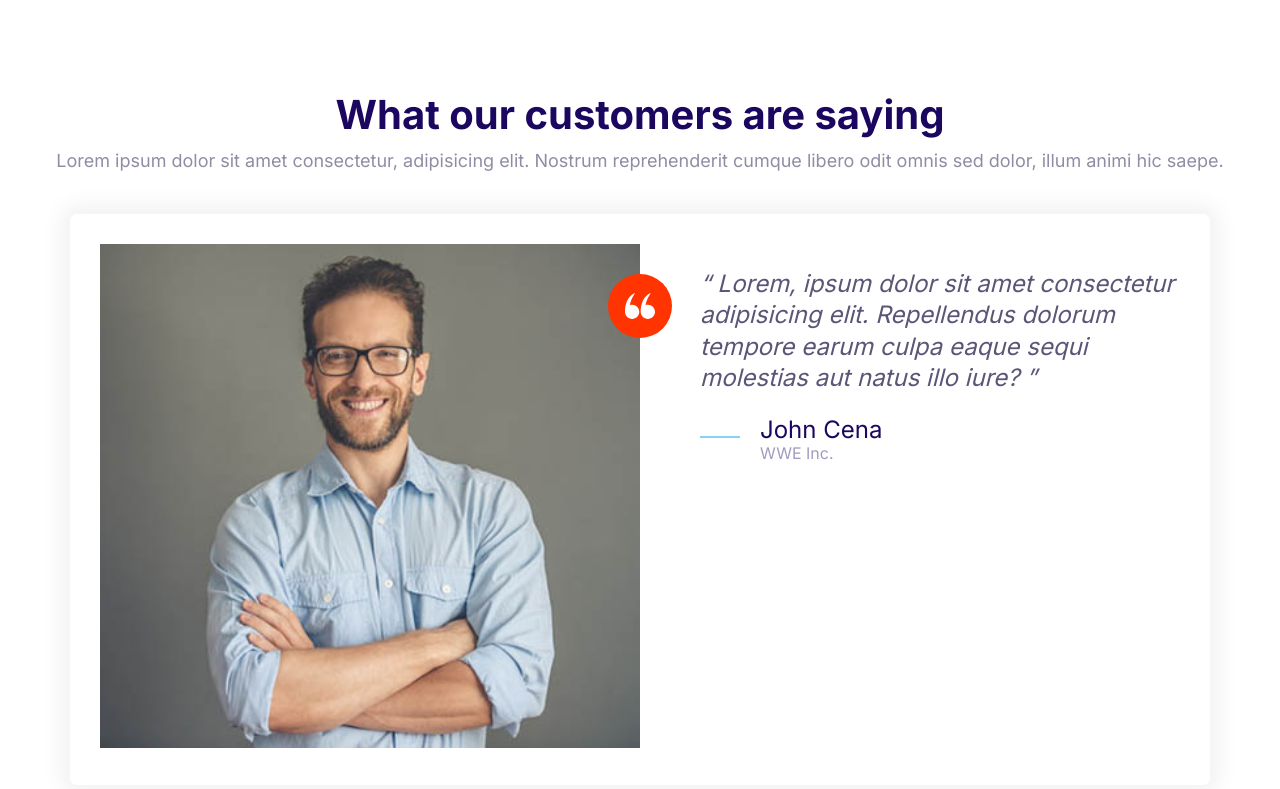
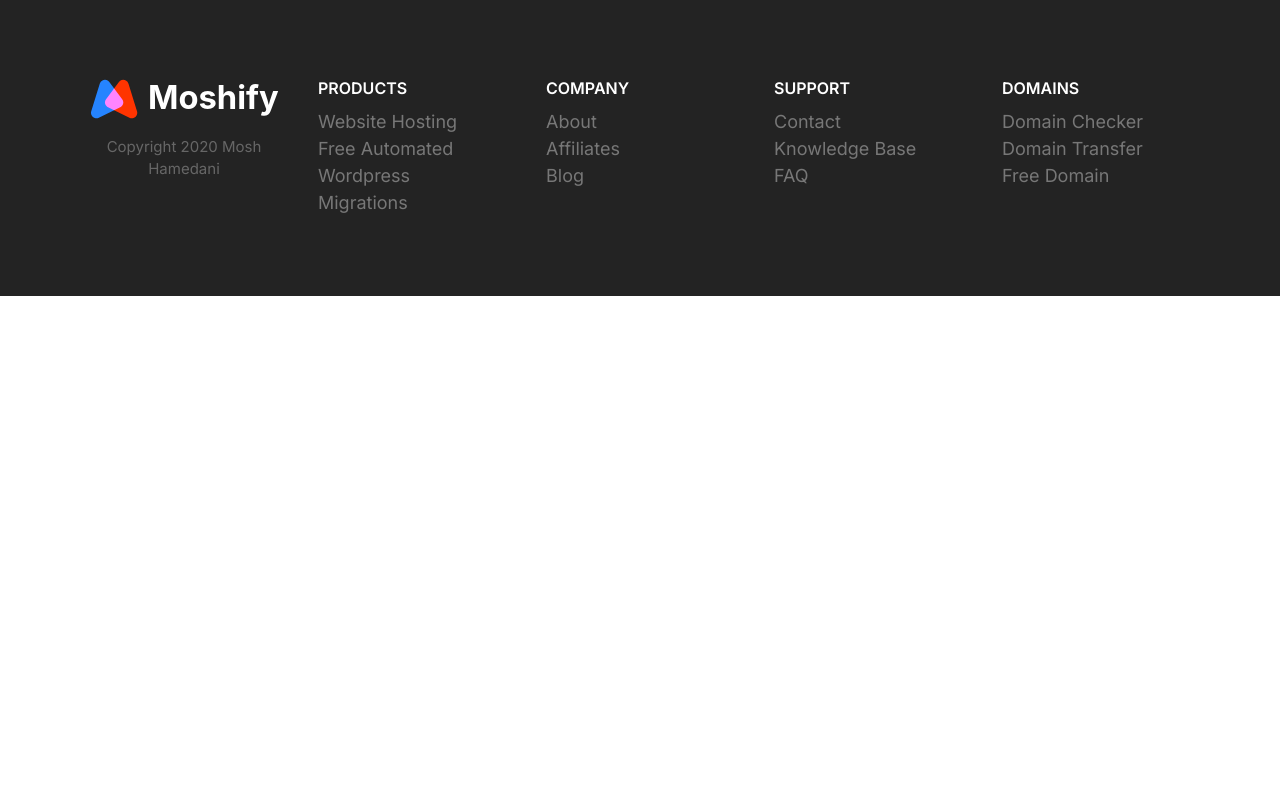
Before and after one commit to RakibulShezan/Demo-Hosting-Website-using-Raw-HTML-and-CSS, a plain HTML site: page index.html in a window 1280 px wide. Drawn offline with Linux system fonts and the light colour scheme.

Commit message:
Build Block-Footer

```diff
--- a/css/styles.css
+++ b/css/styles.css
@@ -562,6 +562,7 @@ a {
 }
 
 .collapsible__heading {
+  color: #fff;
   margin-top: 0;
   font-size: 3rem;
 }
@@ -807,3 +808,77 @@ a {
     max-width: 700px;
   }
 }
+
+/* Container */
+
+.footer {
+  background: #232323;
+}
+
+.footer a {
+  color: #777;
+}
+
+.footer a:hover {
+  color: #fff;
+  transition: color 0.3s;
+}
+.footer__section {
+  padding: 2rem;
+  border-bottom: 1px solid #393939;
+}
+
+.footer__section .list {
+  margin: 0;
+}
+.footer__heading {
+  text-transform: uppercase;
+  font-weight: 600;
+}
+.footer__brand {
+  margin-top: 5rem;
+  text-align: center;
+}
+
+.footer__brand img {
+  width: 100%;
+  max-width: 230px;
+}
+
+.footer__copyright {
+  font-size: 2.1rem;
+  color: #fff;
+  opacity: 0.3;
+}
+
+@media screen and (min-width: 768px) {
+  .footer__sections {
+    grid-template-columns: repeat(auto-fit, minmax(10rem, 1fr));
+  }
+
+  .footer .collapsible__chevron {
+    display: none;
+  }
+
+  .footer .collapsible__content {
+    opacity: 1;
+    max-height: 100%;
+  }
+
+  .footer__brand {
+    order: -1;
+    margin-top: 1rem;
+  }
+
+  .footer__copyright {
+    font-size: 1.5rem;
+  }
+
+  .footer__section {
+    border-bottom: 0;
+  }
+
+  .footer__heading {
+    font-size: 1.6rem;
+  }
+}
--- a/index.html
+++ b/index.html
@@ -15,49 +15,74 @@
     <link rel="stylesheet" href="css/styles.css" />
   </head>
   <body>
-    <section class="block">
-      <header class="block__header">
-        <h2>What our customers are saying</h2>
-        <p>
-          Lorem ipsum dolor sit amet consectetur, adipisicing elit. Nostrum
-          reprehenderit cumque libero odit omnis sed dolor, illum animi hic
-          saepe.
-        </p>
+    <footer class="block block--dark footer">
+      <div class="container grid footer__sections">
+        <section class="collapsible collapsible--expanded footer__section">
+          <header class="collapsible__header">
+            <h2 class="collapsible__heading footer__heading">Products</h2>
+            <svg class="icon icon--white collapsible__chevron">
+              <use xlink:href="images/sprite.svg#chevron"></use>
+            </svg>
           </header>
-      <div class="container">
-        <div class="card testimonial">
-          <div class="grid grid--1x2">
-            <div class="testimonial__image">
-              <img src="/images/testimonial.jpg" alt="A happy customer" />
-              <span class="icon-container icon-container--accent">
-                <svg class="icon icon--white icon--small">
-                  <use xlink:href="/images/sprite.svg#quotes"></use>
+          <div class="collapsible__content">
+            <ul class="list">
+              <li><a href="#">Website Hosting</a></li>
+              <li><a href="#">Free Automated Wordpress</a></li>
+              <li><a href="#">Migrations</a></li>
+            </ul>
+          </div>
+        </section>
+        <section class="collapsible footer__section">
+          <header class="collapsible__header">
+            <h2 class="collapsible__heading footer__heading">Company</h2>
+            <svg class="icon icon--white collapsible__chevron">
+              <use xlink:href="images/sprite.svg#chevron"></use>
             </svg>
-              </span>
+          </header>
+          <div class="collapsible__content">
+            <ul class="list">
+              <li><a href="#">About</a></li>
+              <li><a href="#">Affiliates</a></li>
+              <li><a href="#">Blog</a></li>
+            </ul>
           </div>
-            <blockquote class="quote">
-              <p class="quote__text">
-                Lorem, ipsum dolor sit amet consectetur adipisicing elit.
-                Repellendus dolorum tempore earum culpa eaque sequi molestias
-                aut natus illo iure?
-              </p>
-              <footer>
-                <div class="media">
-                  <div class="media__image">
-                    <svg class="icon icon--primary quote__line">
-                      <use xlink:href="/images/sprite.svg#line"></use>
+        </section>
+        <section class="collapsible footer__section">
+          <header class="collapsible__header">
+            <h2 class="collapsible__heading footer__heading">Support</h2>
+            <svg class="icon icon--white collapsible__chevron">
+              <use xlink:href="images/sprite.svg#chevron"></use>
             </svg>
+          </header>
+          <div class="collapsible__content">
+            <ul class="list">
+              <li><a href="#">Contact</a></li>
+              <li><a href="#">Knowledge Base</a></li>
+              <li><a href="#">FAQ</a></li>
+            </ul>
           </div>
-                  <div class="media__body">
-                    <h3 class="media__title quote__author">John Cena</h3>
-                    <p class="quote__organization">WWE Inc.</p>
+        </section>
+        <section class="collapsible footer__section">
+          <header class="collapsible__header">
+            <h2 class="collapsible__heading footer__heading">Domains</h2>
+            <svg class="icon icon--white collapsible__chevron">
+              <use xlink:href="images/sprite.svg#chevron"></use>
+            </svg>
+          </header>
+          <div class="collapsible__content">
+            <ul class="list">
+              <li><a href="#">Domain Checker</a></li>
+              <li><a href="#">Domain Transfer</a></li>
+              <li><a href="#">Free Domain</a></li>
+            </ul>
           </div>
+        </section>
+        <section class="footer__brand">
+          <img src="images/logo.svg" alt="" />
+          <p class="footer__copyright">Copyright 2020 Mosh Hamedani</p>
+        </section>
       </div>
     </footer>
-            </blockquote>
-          </div>
-        </div>
-      </div>
-    </section>
+    <script src="/js/main.js"></script>
   </body>
 </html>
```
Also changed, not shown: components/block-footer.html (added, +68 -0 lines). Lines whose indentation alone changed are shown as unchanged.
